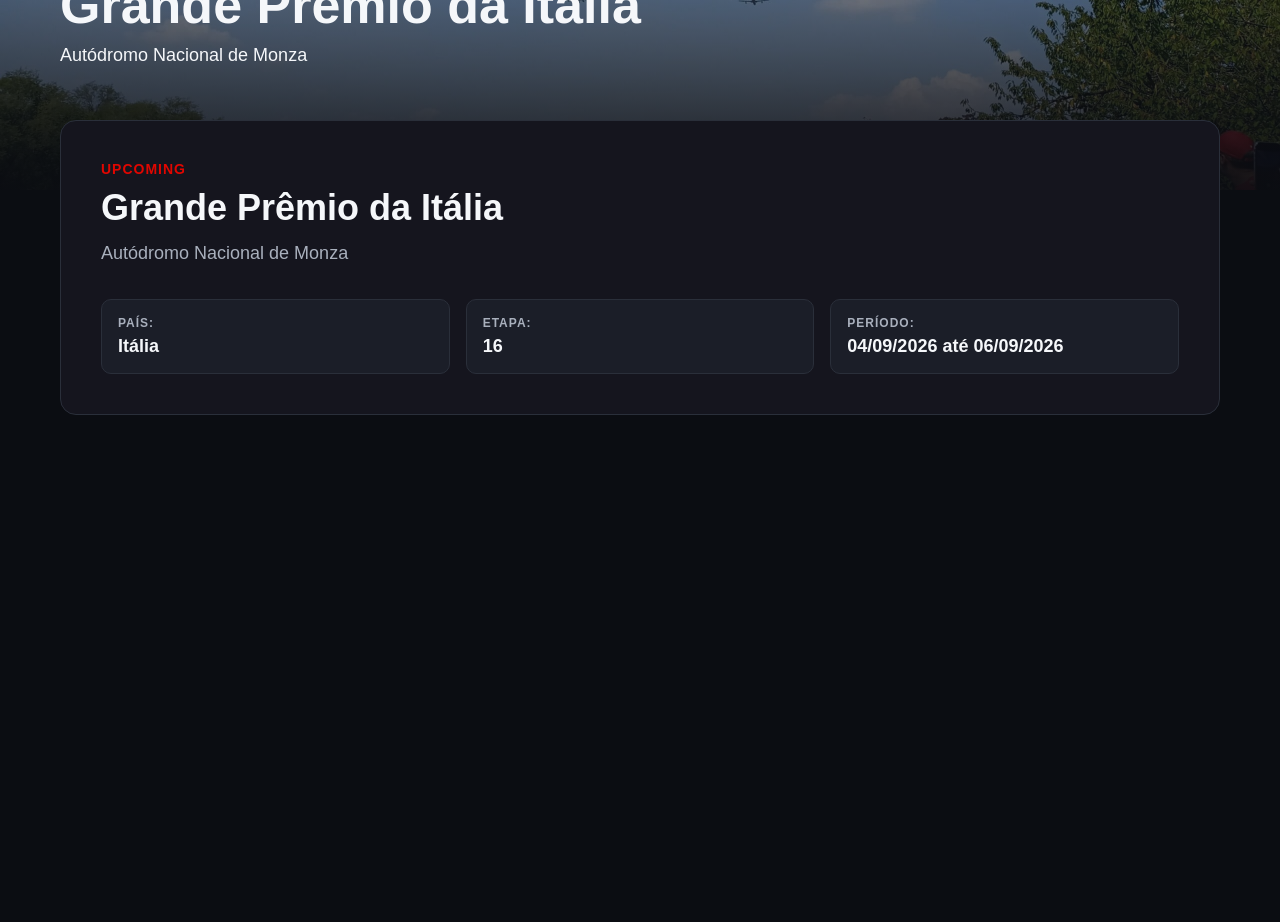
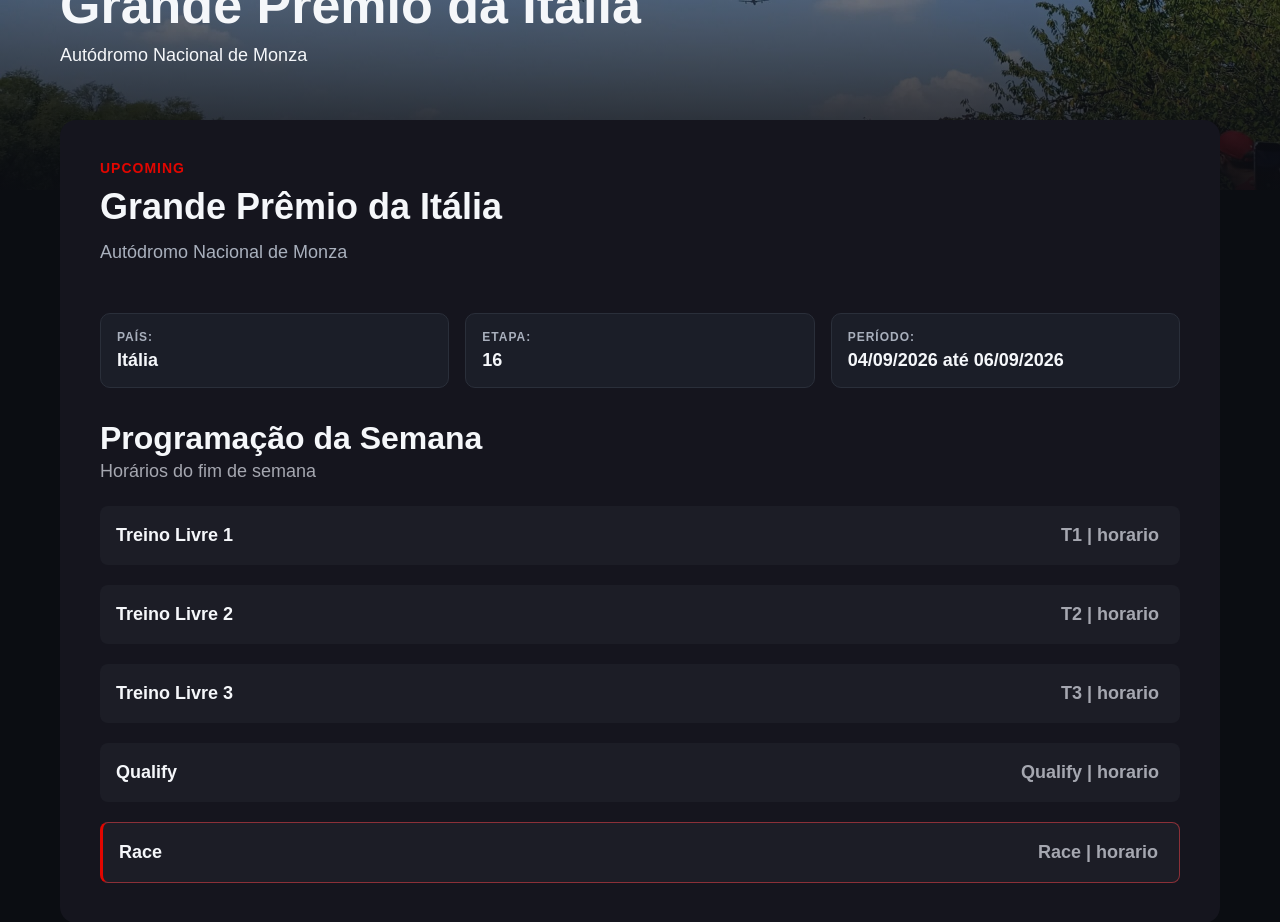
Before and after one commit to edu7k/its-race-weekend, a Next.js app in the folder its-race-weekend/: page / in a window 1280 px wide. Shown: the part 300-1222 px from the top of the page. Before the commit the page ends 800 px from the top, so only its background shows below. Built offline with nearby package versions, Linux system fonts and the light colour scheme.

Commit message:
refactor: renomeei RaceWeekendCard para HomeRaceCard e reestruturei os componentes

```diff
--- a/its-race-weekend/app/page.tsx
+++ b/its-race-weekend/app/page.tsx
@@ -1,4 +1,4 @@
-import RaceWeekendCard from "../components/home/RaceWeekendCard";
+import HomeRaceCard from "../components/home/HomeRaceCard";
 import { mockNextRaceWeekend } from "../lib/mock-race-weekend";
 import "../styles/pages/home.css";
 
@@ -17,7 +17,7 @@
       </section>
 
 
-      <RaceWeekendCard raceWeekend={mockNextRaceWeekend} />
+      <HomeRaceCard raceWeekend={mockNextRaceWeekend} />
     </main>
   );
 }
--- /dev/null
+++ b/its-race-weekend/components/home/HomeRaceCard.tsx
@@ -0,0 +1,33 @@
+import type {
+    RaceWeekend,
+    RaceWeekendStatus,
+} from "../../types/race-weekend"
+
+import RaceWeekendInfo from "./RaceWeekendInfo";
+import RaceWeekendSchedule from "./RaceWeekendSchedule";
+
+type RaceWeekendCardProps = {
+    raceWeekend: RaceWeekend;
+};
+
+export default function RaceWeekendCard({raceWeekend, }: RaceWeekendCardProps ) {
+
+    return(
+
+        <section className="home-content weekend-card">
+             <header className="weekend-card-header">
+                <span className="weekend-status">
+                    {raceWeekend.status}
+                </span>
+
+
+                <h2>{raceWeekend.name}</h2>
+
+                <p>{raceWeekend.circuit}</p>
+            </header>
+            <RaceWeekendInfo raceWeekend={raceWeekend} />
+
+            <RaceWeekendSchedule raceWeekend={raceWeekend} />
+        </ section>
+    )
+}
--- a/its-race-weekend/components/home/RaceWeekendCard.tsx
+++ /dev/null
@@ -1,60 +0,0 @@
-import type {
-    RaceWeekend,
-    RaceWeekendStatus,
-} from "../../types/race-weekend"
-
-type RaceWeekendCardProps = {
-    raceWeekend: RaceWeekend;
-};
-
-function getWeekendStatus(status: RaceWeekendStatus){
-    if (status === "upcoming")
-        return "Próxima etapa";
-    if(status === "in progress")
-        return "Em andamento";
-
-    return "Encerrada"
-}
-
-export default function RaceWeekendCard({raceWeekend, }: RaceWeekendCardProps ) {
-    const weekendPeriod =
-        raceWeekend.startDate !== null && raceWeekend.endDate !== null ? ` ${raceWeekend.startDate} até ${raceWeekend.endDate}`:
-        "Data a Definir";
-
-    return (
-        <section className="home-content weekend-card"
-      aria-labelledby="next-weekend-title">
-            <header className="weekend-card-header">
-                <span className="weekend-status">
-                    {raceWeekend.status}
-                </span>
-
-                <h2 id="next-weekend-title">{raceWeekend.name}</h2>
-
-                <p>{raceWeekend.circuit}</p>
-            </header>
-
-            <div className="weekend-information">
-                <div className="weekend-information-item">
-                    <span>País: </span>
-                    <strong>{raceWeekend.country}</strong>
-                </div>
-
-
-                <div className="weekend-information-item">
-                    <span>Etapa: </span>
-                    <strong>{raceWeekend.round}</strong>
-                </div>
-
-
-                <div className="weekend-information-item">
-                    <span>Período: </span>
-                    <strong>{weekendPeriod}</strong>
-                </div>
-
-            </div>
-
-
-        </section>
-    )
-}
--- /dev/null
+++ b/its-race-weekend/components/home/RaceWeekendInfo.tsx
@@ -0,0 +1,47 @@
+import type {
+    RaceWeekend,
+    RaceWeekendStatus,
+} from "../../types/race-weekend"
+
+type RaceWeekendInfoProps = {
+    raceWeekend: RaceWeekend;
+};
+
+function getWeekendStatus(status: RaceWeekendStatus){
+    if (status === "upcoming")
+        return "Próxima etapa";
+    if(status === "in progress")
+        return "Em andamento";
+
+    return "Encerrada"
+}
+
+export default function RaceWeekendInfo({raceWeekend, }: RaceWeekendInfoProps ) {
+    const weekendPeriod =
+        raceWeekend.startDate !== null && raceWeekend.endDate !== null ? ` ${raceWeekend.startDate} até ${raceWeekend.endDate}`:
+        "Data a Definir";
+
+    return (
+
+        <div className="weekend-information">
+
+            <div className="weekend-information-item">
+                <span>País: </span>
+                <strong>{raceWeekend.country}</strong>
+            </div>
+
+
+            <div className="weekend-information-item">
+                <span>Etapa: </span>
+                   <strong>{raceWeekend.round}</strong>
+            </div>
+
+            <div className="weekend-information-item">
+                <span>Período: </span>
+                <strong>{weekendPeriod}</strong>
+            </div>
+
+        </div>
+
+    )
+}
--- a/its-race-weekend/components/home/RaceWeekendSchedule.tsx
+++ b/its-race-weekend/components/home/RaceWeekendSchedule.tsx
@@ -0,0 +1,55 @@
+
+import type {
+    RaceWeekend,
+    RaceWeekendStatus,
+} from "../../types/race-weekend"
+
+type RaceWeekendScheduleProps = {
+    raceWeekend: RaceWeekend;
+};
+
+
+
+export default function RaceWeekendSchedule({raceWeekend }: RaceWeekendScheduleProps) {
+
+    return (
+        <div className="weekend-schedule">
+            <div className="schedule-header">
+                <h2>Programação da Semana</h2>
+                <p>Horários do fim de semana</p>
+            </div>
+
+
+            <div className="schedule-list">
+
+                <div className="schedule-item">
+                    <strong>Treino Livre 1</strong>
+                    <h2>T1 | horario</h2>
+                </div>
+
+                <div className="schedule-item">
+                    <strong>Treino Livre 2</strong>
+                    <h2>T2 | horario</h2>
+                </div>
+
+                <div className="schedule-item">
+                    <strong>Treino Livre 3</strong>
+                    <h2>T3 | horario</h2>
+                </div>
+
+                <div className="schedule-item">
+                    <strong>Qualify</strong>
+                    <h2>Qualify | horario</h2>
+                </div>
+
+                <div className="schedule-item race-session">
+                    <strong>Race</strong>
+                    <h2>Race | horario</h2>
+                </div>
+
+            </div>
+
+        </div>
+    )
+
+}
--- a/its-race-weekend/styles/pages/home.css
+++ b/its-race-weekend/styles/pages/home.css
@@ -1,9 +1,29 @@
+/*=========== ESTRUTURA DA HOME ============*/
+
 .home-page {
     width: 100%;
     max-width: none;
     margin: 0;
     padding: 0;
 }
+
+.home-content {
+    width: 90%;
+    max-width: 1200px;
+    margin: 20px auto;
+    padding: 24px;
+
+    position: relative;
+    z-index: 1;
+
+    background-color: #15151e;
+    border-radius: 16px;
+}
+
+/*=========== ########## ============*/
+
+
+/*=========== HERO DA HOME ============*/
 
 .home-hero {
     position: relative;
@@ -50,30 +70,18 @@
 
 .home-hero h1 {
     margin-bottom: 10px;
-
     font-size: 36px;
 }
 
 .home-hero p:last-child {
     margin-bottom: 0;
-
     color: #f5f7fa;
 }
 
-.home-content {
-    width: calc(100% - 40px);
-    max-width: 1200px;
+/*=========== ########## ============*/
 
-    margin: -50px auto 0;
-    padding: 24px;
 
-    position: relative;
-    z-index: 2;
-
-    background-color: #15151e;
-    border: 1px solid #2a2f3a;
-    border-radius: 16px;
-}
+/*=========== CARD DO FIM DE SEMANA ============*/
 
 .weekend-card {
     display: flex;
@@ -82,14 +90,13 @@
 }
 
 .weekend-card-header {
+    margin: 0;
     display: flex;
     flex-direction: column;
     gap: 10px;
 }
 
 .weekend-status {
-    width: fit-content;
-
     color: #e10600;
 
     font-size: 14px;
@@ -99,14 +106,14 @@
 }
 
 .weekend-card-header h2 {
-    margin: 0;
-
+    margin:0;
     font-size: 30px;
 }
 
-.weekend-card-header p {
-    margin: 0;
-}
+/*=========== ########## ============*/
+
+
+/*=========== CARD INFORMAÇÕES DO FIM DE SEMANA ============*/
 
 .weekend-information {
     display: grid;
@@ -137,11 +144,79 @@
 
 .weekend-information-item strong {
     color: #f5f7fa;
-
     font-size: 18px;
 }
 
+/*=========== ########## ============*/
+
+
+/*=========== CARD PROGRAMAÇÃO DO FIM DE SEMANA ============*/
+
+.weekend-schedule {
+    width: 100%;
+}
+
+.schedule-header {
+    margin-bottom: 20px;
+}
+
+.schedule-header h2 {
+    margin: 0;
+}
+
+.schedule-header p {
+    margin: 0 px ;
+
+    color: #a5a7b0;
+}
+
+.schedule-list {
+    display: flex;
+    flex-direction: column;
+    gap: 20px;
+}
+
+.schedule-item {
+    display: flex;
+    justify-content: space-between;
+    align-items: center;
+
+    padding: 14px 16px;
+
+    background-color: #1c1d26;
+    border-radius: 8px;
+}
+
+.schedule-item strong {
+    display: block;
+    font-size: 18px;
+}
+
+.schedule-item h2 {
+    margin: 5px;
+
+    font-size: 18px;
+    color: #a5a7b0;
+
+}
+
+.schedule-time {
+    font-size: 18px;
+    font-weight: bold;
+}
+
+.race-session {
+    border: 1px solid #8b3038;
+    border-left: 3px solid #e10600;
+}
+
+/*=========== ########## ============*/
+
+
+/*############ RESPONSIVIDADE TABLET E DESKTOP ################*/
+
 @media (min-width: 768px) {
+
     .home-hero {
         min-height: 380px;
         padding: 70px 60px 120px;
@@ -164,4 +239,7 @@
     .weekend-card-header h2 {
         font-size: 36px;
     }
+
 }
+
+/*=========== ########## ============*/
```
Also changed, not shown: its-race-weekend/components/SessionSchedule.tsx (deleted).
